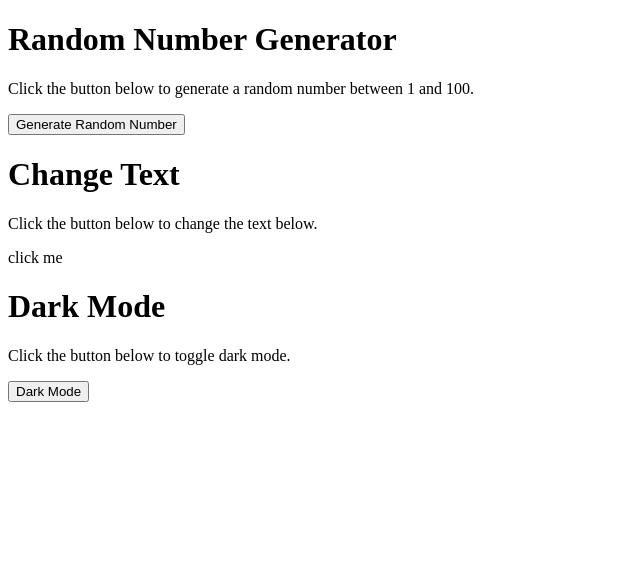
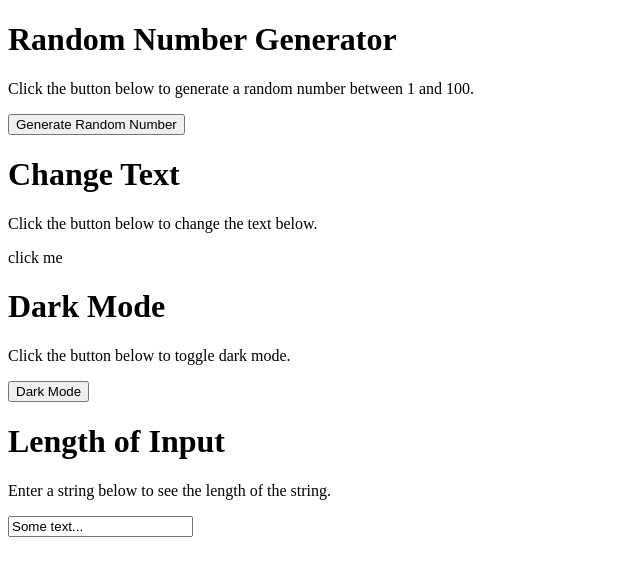
Before and after one commit to schlaya/js_labs, a plain HTML site: page randomNumber/index.html in a window 1280 px wide. Shown: the whole page, without its empty margins (0-640 px from the left). Drawn offline with Linux system fonts and the light colour scheme.

Commit message:
input length scanner

```diff
--- a/randomNumber/index.html
+++ b/randomNumber/index.html
@@ -19,5 +19,11 @@
     <h1>Dark Mode</h1>
     <p>Click the button below to toggle dark mode.</p>
     <button onclick="darkMode()">Dark Mode</button>
-    </div>
+
+
+    <h1>Length of Input</h1>
+    <p>Enter a string below to see the length of the string.</p>
+    <input type="text" id="myText" value="Some text..." oninput="input()">
+    <p id="lengthOfInput"></p>
+</div>
 </body>
--- a/randomNumber/index.js
+++ b/randomNumber/index.js
@@ -24,3 +24,8 @@ const darkMode = () => {
     // toggles the class darkMode on / temporarily assigns the css classs .darkMode to the myDiv element
     element.classList.toggle("darkMode");
 }
+
+const input = () => {
+    var x = document.getElementById("myText").value;
+    document.getElementById("lengthOfInput").innerHTML = x.length;
+}
```
